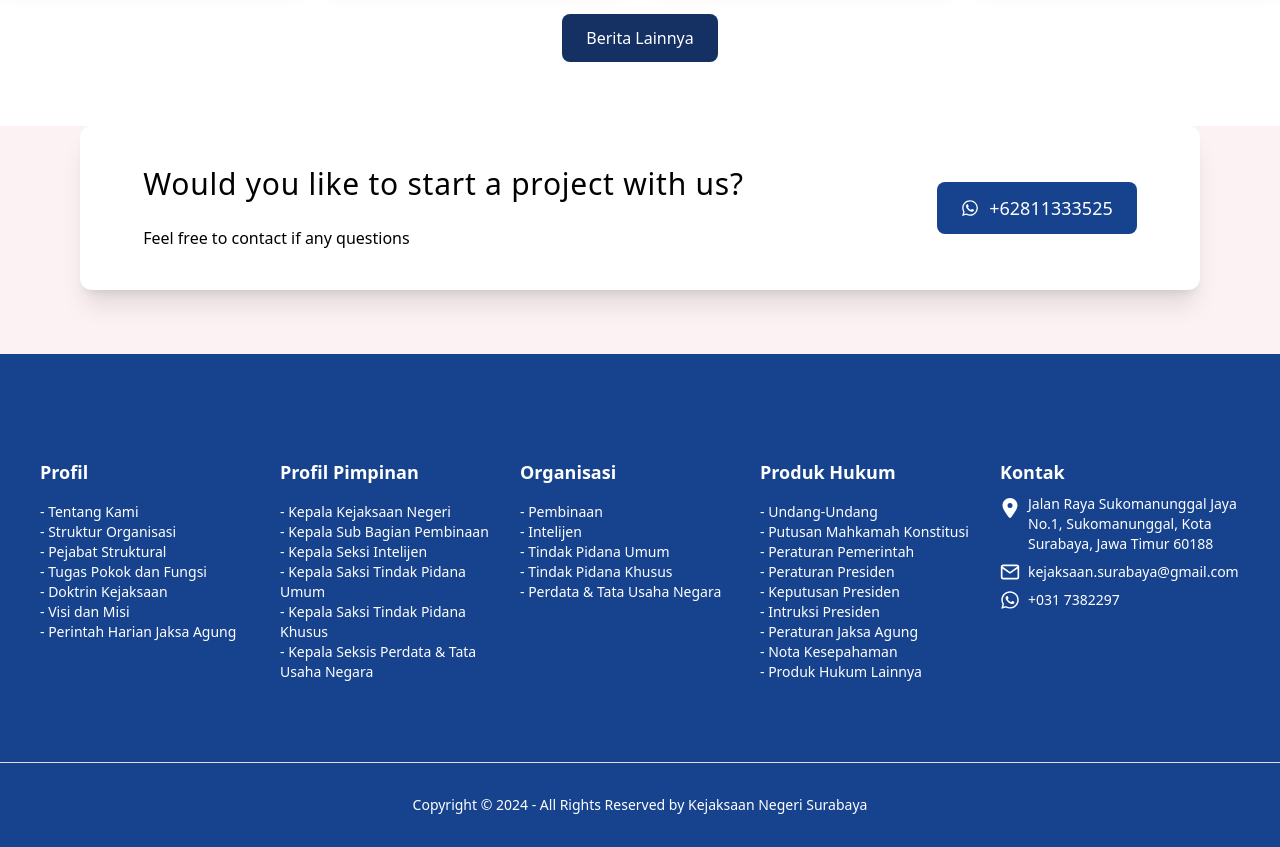
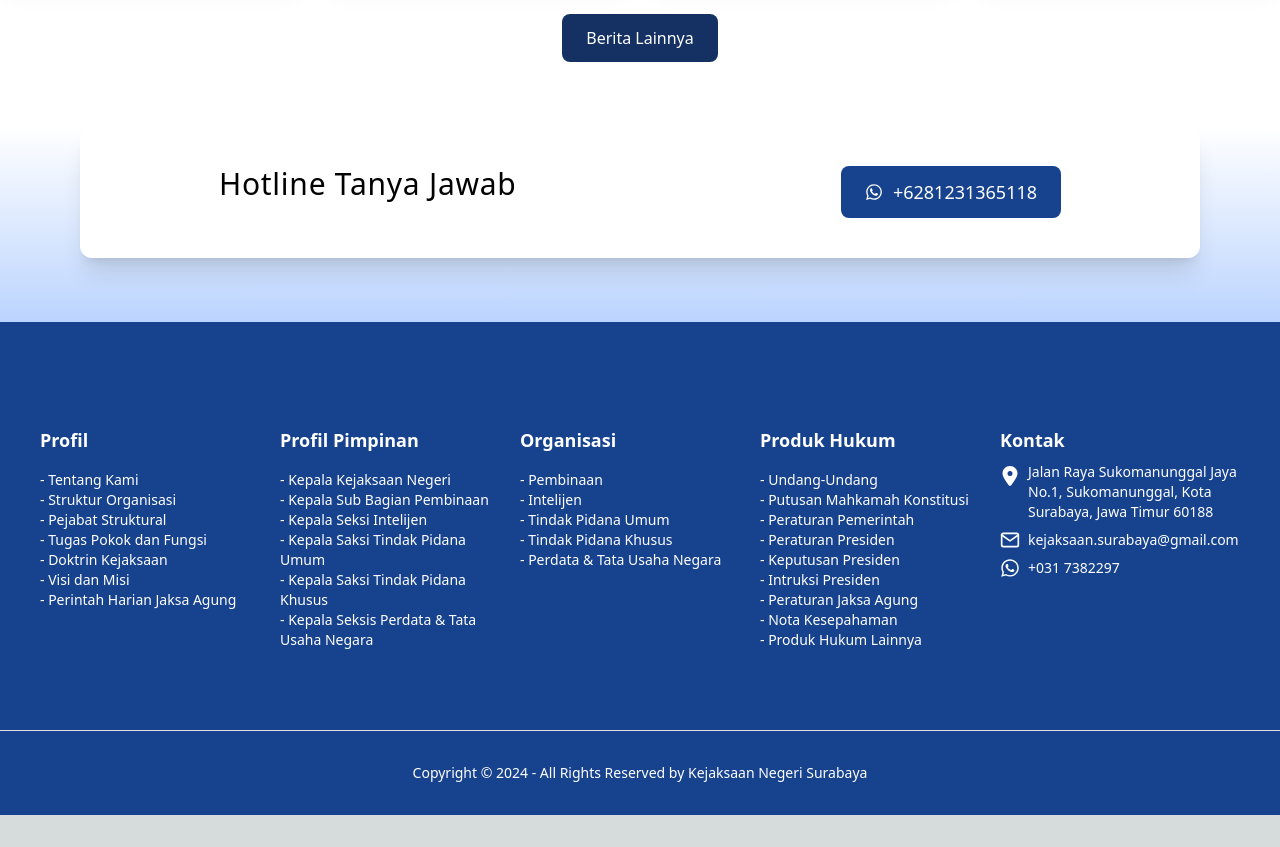
Before and after one commit to FalahJr/nextjs-kejari-ssr, a Next.js app: page / in a window 1280 px wide. Shown: the part 2080-2927 px from the top of the page. After the commit the page ends 2895 px from the top, so only its background shows below. Built offline with nearby package versions, Linux system fonts and the light colour scheme.

Commit message:
fix (ui) : update index

```diff
--- a/src/pages/index.js
+++ b/src/pages/index.js
@@ -164,24 +164,21 @@ const Home = ({ services }) => {
         </div>
       </div>
 
-      <div className="pb-10 md:pb-16 px-4 lg:px-20 bg-[#fcf2f3]">
+      <div className="pb-10 md:pb-16 px-4 lg:px-20 bg-gradient-to-b from-white to-[#bbd4fe]">
         <div className="sm:container sm:mx-auto bg-white flex flex-col md:flex-row justify-around rounded-xl shadow-xl z-10 w-full p-10">
-          <div className="justify-center items-start text-black">
+          <div className=" text-black">
             <h1 className="text-2xl sm:text-3xl tracking-wide">
-              Would you like to start a project with us?
-            </h1>
-            <h1 className="text-base sm:text-base mt-6">
-              Feel free to contact if any questions
+              Hotline Tanya Jawab
             </h1>
           </div>
 
           <div className="flex flex-col md:flex-row items-center justify-end md:w-4/12 mt-8 md:mt-0">
             <Link
-              href="https://wa.me/62811333525"
+              href="https://wa.me/6281231365118"
               className="rounded-lg bg-[#17438E] text-white px-6 py-3 flex gap-2.5 justify-center items-center text-lg font-poppins-medium w-full md:w-auto hover:no-underline hover:text-[#17438E] hover:bg-white hover:border hover:border-[#17438E] duration-150"
             >
               <FaWhatsapp />
-              <span>+62811333525</span>
+              <span>+6281231365118</span>
             </Link>
           </div>
         </div>
```
